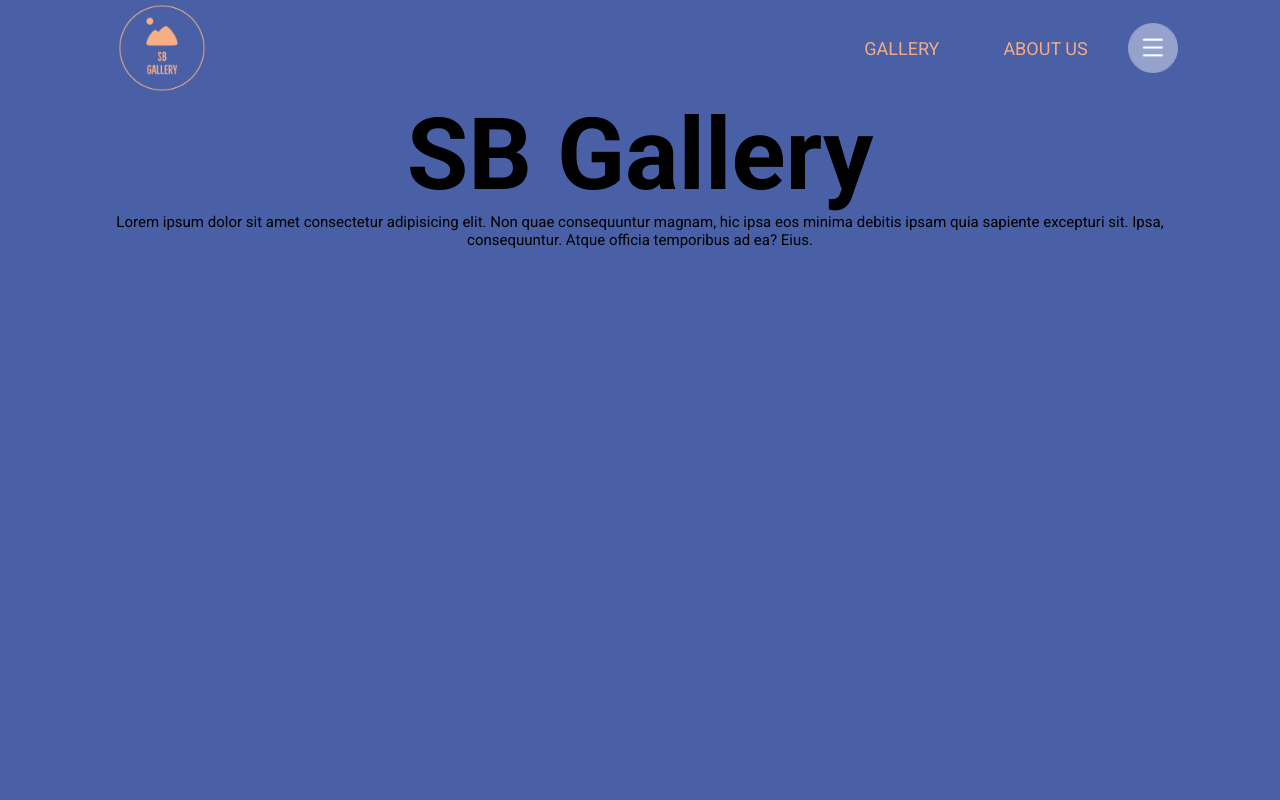
After one commit to kevshao/uofthacks, a Flask app: template website/templates/aboutus.html in a window 1280 px wide. The commit adds this page. Run offline with Flask 2, Linux system fonts and the light colour scheme; the template is opened without the code that fills it, so the values that code supplies are empty.

Commit message:
2nd html and css file created

```diff
--- /dev/null
+++ b/aboutstyle.css
@@ -0,0 +1,74 @@
+*{
+    margin:0;
+    padding:0;
+    font-family: 'Roboto', sans-serif;
+}
+
+/*--------------Main Menu (Home Screen) Background--------------*/
+body {
+    background: rgba(73,96,166,255);
+  }
+
+/*--------------Main Menu (Home Screen)--------------*/
+.container {
+    width: 100%;
+    height: 100vh; /*, url(images/background.png); [needed if we want to put a background photo]*/
+    background-position: center;
+    background-size: cover;
+    padding-left: 8%;
+    padding-right: 8%;
+    box-sizing: border-box;
+}
+
+.navbar{
+    height: 12%;
+    display: flex;
+    align-items: center;
+}
+
+.logo{
+    width: 120px;
+    cursor: pointer;
+
+}
+
+.menu-icon{
+    width: 50px;
+    cursor: pointer;
+    margin-left: 40px;
+}
+
+nav{
+    flex: 1;
+    text-align: right;
+}
+
+nav ul li{
+    list-style: none;
+    display: inline-block;
+    margin-left: 60px;
+}
+
+nav ul li a{
+    text-decoration: none;
+    color: rgb(242,171,132);
+    font-size: 18px;
+}
+
+.row{
+    height: 18%;
+    text-align: center;
+}
+.col{
+    flex-basis: 50%;
+}
+
+h1 {
+    color: black;
+    font-size: 100px;
+}
+
+p{
+    color: black;
+    font-size: 15px;
+}
--- /dev/null
+++ b/website/templates/aboutus.html
@@ -0,0 +1,30 @@
+<html>
+    <head>
+        <meta name="viewport" content="width=device-width", intital-scale=1.0">
+        <title>bro idek</title>
+
+        <link rel = "stylesheet" href="../../aboutstyle.css">
+
+        <link href="https://fonts.googleapis.com/css?family=Roboto:wght@400;700&display=swap" rel = "stylesheet">
+    </head>
+    <body>
+        <div class = "container">
+            <div class = "navbar">
+                <img src="../../logo.jpeg" class ="logo"> <!-- We add our logo here when we make it -->
+                <nav>
+                    <ul>
+                        <li><a href="index.html">GALLERY</a></li>
+                        <li><a href="aboutus.html">ABOUT US</a></li>
+                    </ul>
+                </nav>
+                <img src = "../../menu.png" class ="menu-icon"> <!-- Menu Icon is needed -->
+            </div>
+
+            <div class ="row">
+                <div class = "col">
+                    <h1>SB Gallery</h1>
+                        <p>Lorem ipsum dolor sit amet consectetur adipisicing elit. Non quae consequuntur magnam, hic ipsa eos minima debitis ipsam quia sapiente excepturi sit. Ipsa, consequuntur. Atque officia temporibus ad ea? Eius.</p>
+                </div>
+            </div>
+    </body>
+</html>
```
Also changed, not shown: style.css (+51 -10 lines), website/templates/index.html (+9 -7 lines), menu.png (added).
